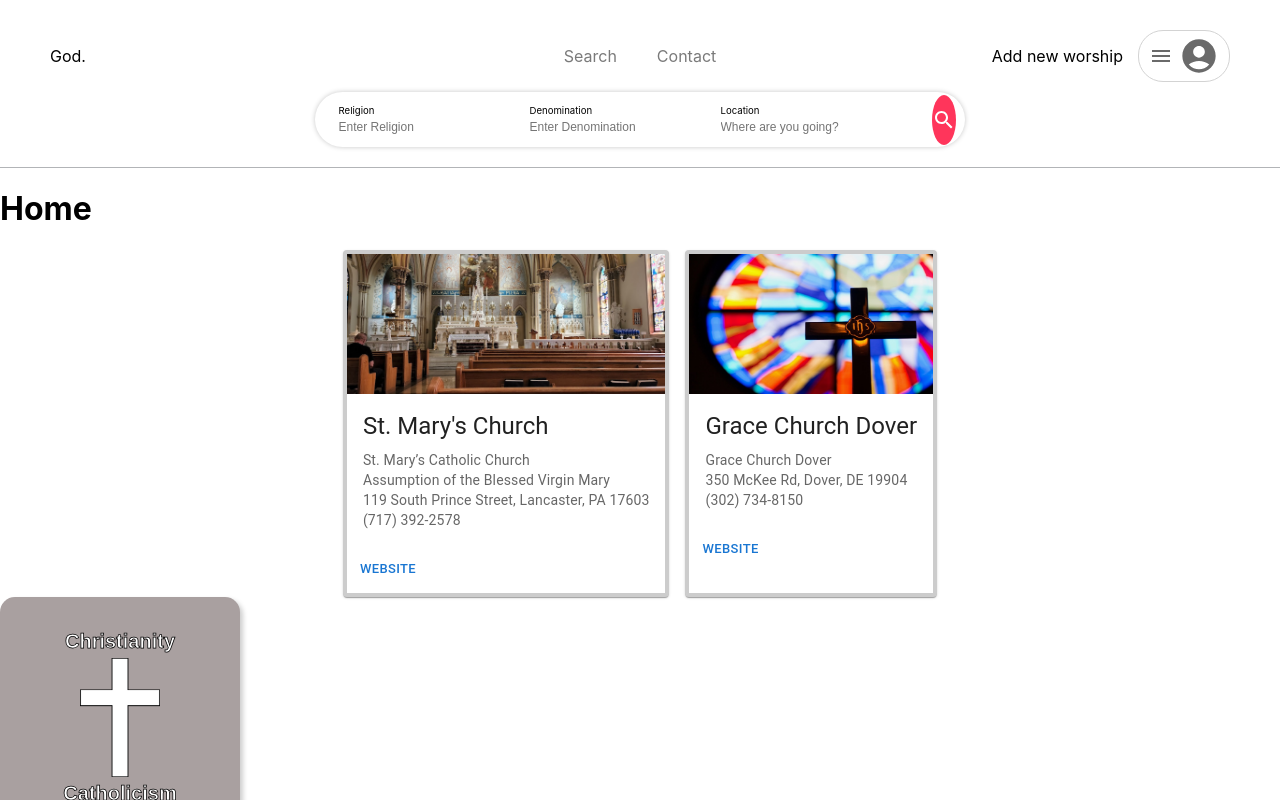
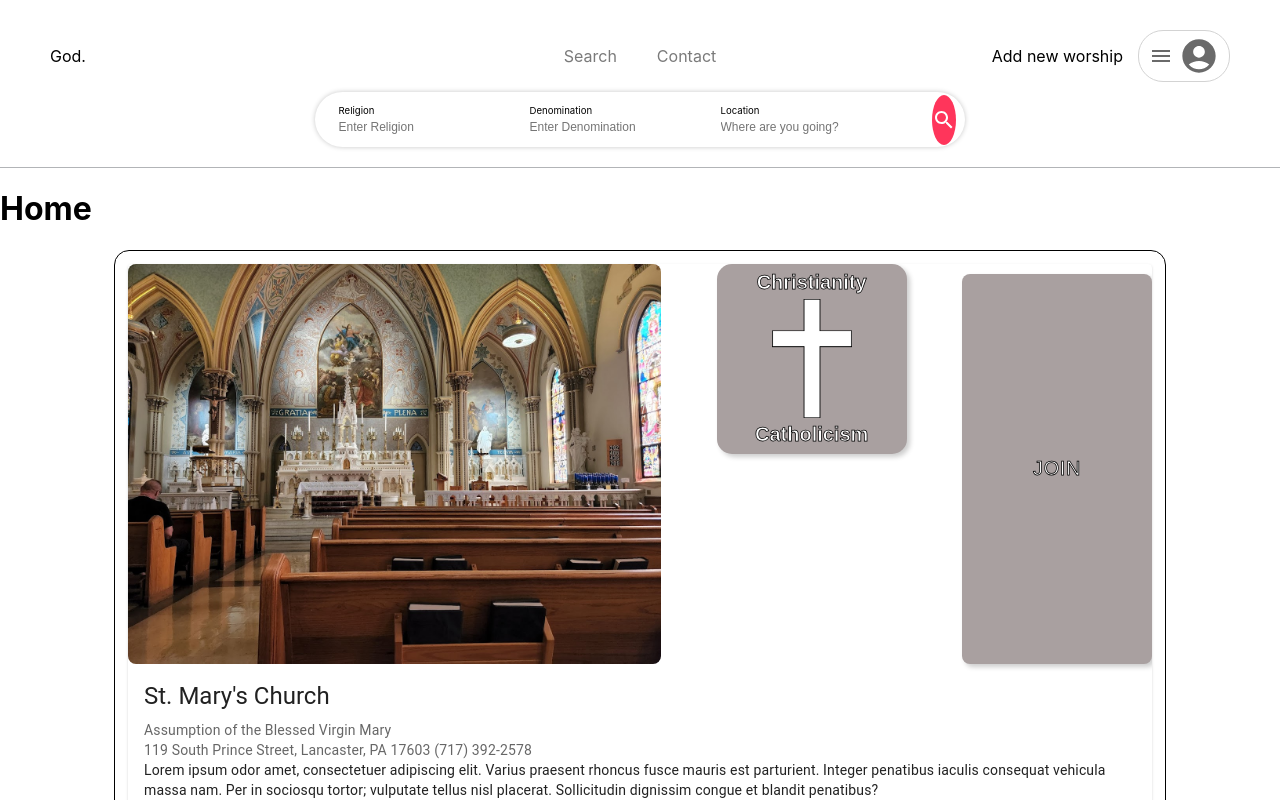
Before and after one commit to jerrybenn/WebDesignProject, a React (Create React App) app in the folder god/: page /home in a window 1280 px wide. Shown: the top 800 px of the page. Built offline with nearby package versions, Linux system fonts and the light colour scheme.

Commit message:
Update, just need to fix CSS and add stars

```diff
--- a/god/src/components/churchInfo/churchInfo.css
+++ b/god/src/components/churchInfo/churchInfo.css
@@ -0,0 +1,47 @@
+.container {
+    display: flex;
+    flex-direction: row;
+    align-items: center;
+    justify-content: space-between;
+    position:relative ;
+    padding: 1%;
+    width: 80%;
+    /*background-color: #ccc;*/
+    border: solid black 1px;
+    border-radius: 15px;
+    justify-content: center; /* Centers the cards horizontally */
+}
+.cardTop{
+  display: flex;
+  flex-direction: row;
+  justify-content: space-between;
+}
+
+.buildingIMG{
+  height: 400px; /* Match the first design */
+    width: auto;
+    border-radius: 8px;
+}
+
+
+#joinButton{
+  font-family: Arial, sans-serif;
+  font-size: 20px;
+  width: 190px;
+  color: white;
+  background-color: #A9A0A0;
+  -webkit-text-stroke: 0.75px black;
+
+  margin-top: 10px;
+  padding: 5px 40px;
+  flex-direction: column;
+  border-radius: 8px;
+  box-shadow: 3px 3px 5px rgba(0, 0, 0, 0.2);
+}
+
+.rel-card {
+    max-width: 345px;
+    background-color: #f8f9fa;
+    border: 4px solid #ccc;
+    border-radius: 8px;
+}
--- a/god/src/components/churchInfo/churchInfo.jsx
+++ b/god/src/components/churchInfo/churchInfo.jsx
@@ -1,4 +1,4 @@
-import * as React from 'react';
+import * as React from 'react'
 import Card from '@mui/material/Card';
 import CardActions from '@mui/material/CardActions';
 import CardContent from '@mui/material/CardContent';
@@ -7,22 +7,44 @@ import Button from '@mui/material/Button';
 import Typography from '@mui/material/Typography';
 import Box from '@mui/material/Box';
 import './churchInfo.css';
+import Icon from '../religionIcon/religionIcon';
 
 export default function churchInfo() {
   return (
-    <Box className="rel-card-container"> {/* Flex container */}
-      {/* First Card */}
-      <Card className="rel-card">
+    <Box className="container" sx={{maxWidth: "1200px", margin: "0 auto" }}>
+
+      <Card className="rel-info">
+        <div className = "cardTop">
+          <img src='/RelCardImages/StMary.jpg' height={200} className='buildingIMG'/>
+          <Icon/>
+          <Button id= "joinButton">Join</Button>
+        </div>
+        <CardContent>
+            <Typography gutterBottom variant="h5" className='title'>St. Mary's Church</Typography>
+            {/* WIll have to add a stars component, maybe an array */}
+
+            <Typography variant="body2" sx={{ color: 'text.secondary' }}>
+              Assumption of the Blessed Virgin Mary <br />
+              119 South Prince Street, Lancaster, PA 17603     (717) 392-2578
+            </Typography>
+
+            <Typography variant="body2" >
+              Lorem ipsum odor amet, consectetuer adipiscing elit. Varius praesent rhoncus fusce mauris est parturient. Integer penatibus iaculis consequat vehicula massa nam. Per in sociosqu tortor; vulputate tellus nisl placerat. Sollicitudin dignissim congue et blandit penatibus?
+            </Typography>
+
+          </CardContent>
+        {/*
+        <img src='/RelCardImages/StMary.jpg' height={140} className='buildingIMG'/>
         <CardMedia component="img"
          alt="St. Mary's Church"
          height="140"
+         width = "50"
          image="/RelCardImages/StMary.jpg" />
-
         <CardContent>
           <Typography gutterBottom variant="h5">St. Mary's Church</Typography>
 
           <Typography variant="body2" sx={{ color: 'text.secondary' }}>
-            St. Mary’s Catholic Church<br />
+            St. Mary’s Catholic Church<br/>
             Assumption of the Blessed Virgin Mary <br />
             119 South Prince Street, Lancaster, PA 17603<br />
             (717) 392-2578
@@ -36,7 +58,7 @@ export default function churchInfo() {
           target="_blank" rel="noopener noreferrer">
             Website
           </Button>
-        </CardActions>
+        </CardActions>*/}
       </Card>
 
     </Box>
--- a/god/src/components/religionIcon/religionIcon.css
+++ b/god/src/components/religionIcon/religionIcon.css
@@ -6,8 +6,8 @@
     background-color: #A9A0A0;
     border-radius: 15px;
     padding: 20px;
-    width: 200px;
-    height: 200px;
+    width: 150px;
+    height: 150px;
     box-shadow: 3px 3px 5px rgba(0, 0, 0, 0.2);
 }
 
--- a/god/src/pages/homePage/Home.jsx
+++ b/god/src/pages/homePage/Home.jsx
@@ -1,14 +1,17 @@
 import React from 'react'
 import './Home.css'
 import RelCard from "../../components/RelCard/RelCard";
-import Icon from '../../components/religionIcon/religionIcon';
-
+import Icon from '../../components/religionIcon/religionIcon.jsx';
+import ChurchInfo from '../../components/churchInfo/churchInfo.jsx';
 const Home = () => {
   return (
     <div className="homeContainer">
         <h1>Home</h1>
+        <ChurchInfo/>
+        <Icon/>{/**/}
+
         <RelCard/>
-        <Icon/>
+
     </div>
   )
 }
```
